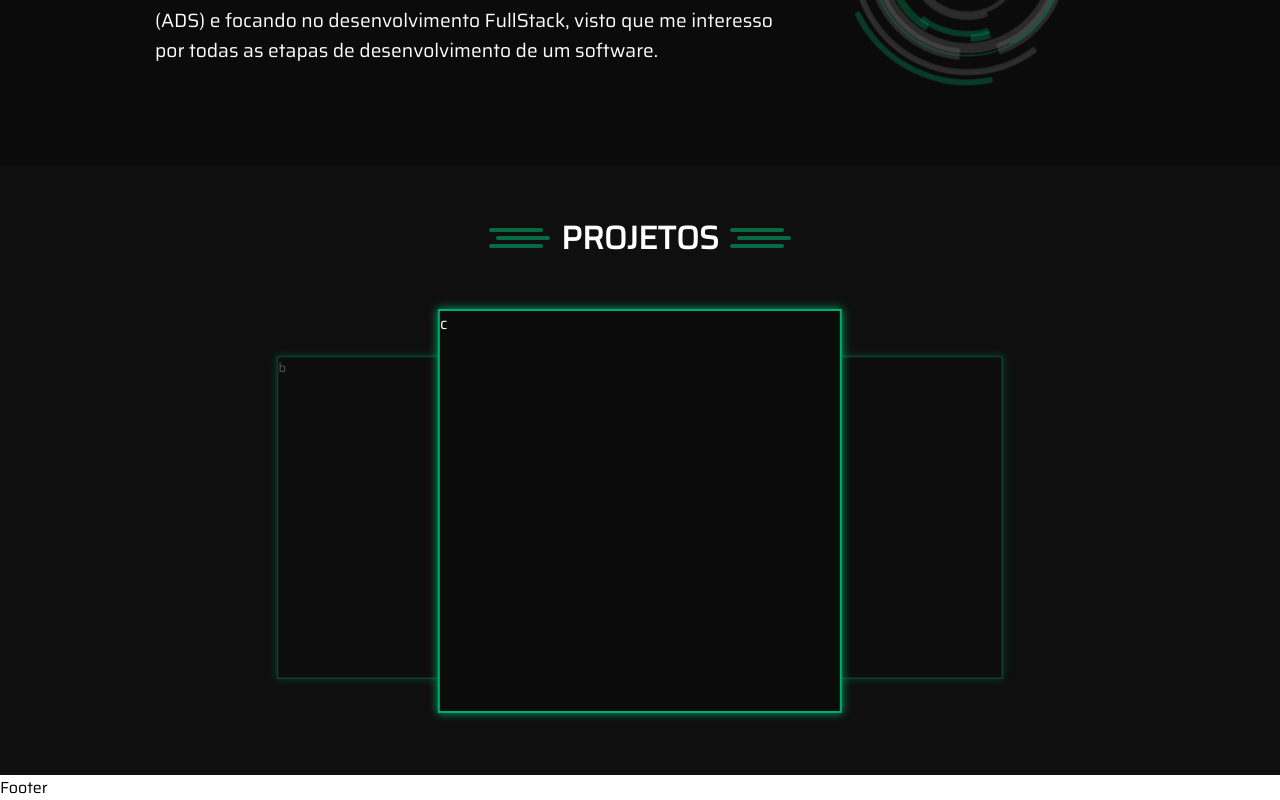
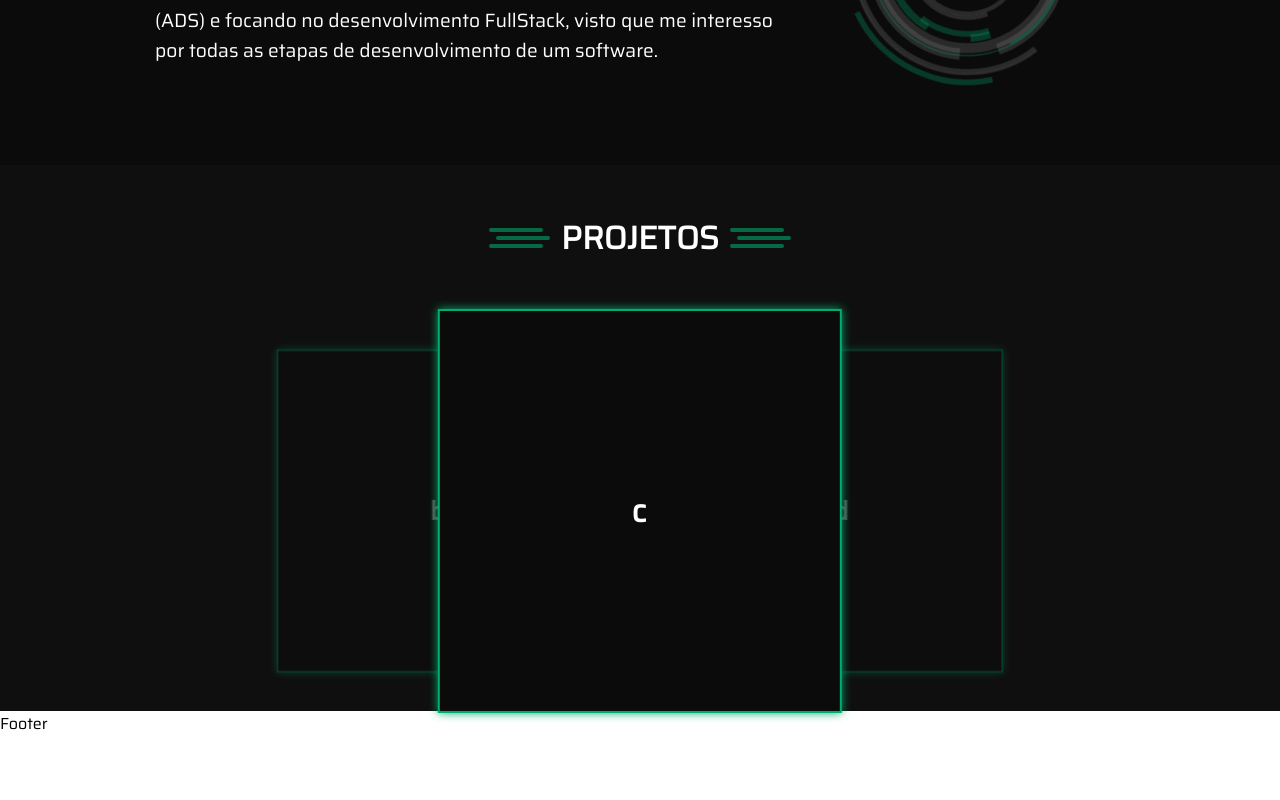
Before and after one commit to Math-Vieira/Portfolio2.0, a React (Create React App) app: page / in a window 1280 px wide. Shown: the part 1111-1911 px from the top of the page. After the commit the page ends 1847 px from the top, so only its background shows below. Built offline with nearby package versions, Linux system fonts and the light colour scheme.

Commit message:
feat: add features to ProjectCard

```diff
--- a/src/components/ProjectCard/index.tsx
+++ b/src/components/ProjectCard/index.tsx
@@ -1,8 +1,59 @@
-import React from "react";
+import { useState } from "react";
 import * as S from "./style";
 
-const ProjectCard = ({ projectName }: { projectName: string }) => {
-    return <S.ProjectContainer>{projectName}</S.ProjectContainer>;
+interface ProjectInterface {
+    projectName: string;
+    projectRepo: string;
+    projectUrl?: string;
+    projectType: string;
+    status: string;
+}
+
+const ProjectCard = (props: ProjectInterface) => {
+    const [infoVisible, setInfoVisible] = useState<boolean>(false);
+    const turnInfoVisibleFalse = () => {
+        setInfoVisible(false);
+    };
+    const turnInfoVisibleTrue = () => {
+        setInfoVisible(true);
+    };
+    return (
+        <S.ProjectContainer
+            onMouseOut={turnInfoVisibleFalse}
+            onMouseOver={turnInfoVisibleTrue}
+        >
+            <S.ProjectType>{props.projectType}</S.ProjectType>
+            <S.ProjectStatus>{props.status}</S.ProjectStatus>
+            {!infoVisible ? (
+                <S.ProjectName className="animeLeft">
+                    {props.projectName}
+                </S.ProjectName>
+            ) : (
+                <S.InfoContainer className="animeLeft">
+                    <li>
+                        <a
+                            href={props.projectRepo}
+                            target="_blank"
+                            rel="noreferrer"
+                        >
+                            Repositório
+                        </a>
+                    </li>
+                    {props.projectUrl && (
+                        <li>
+                            <a
+                                href={props.projectUrl}
+                                target="_blank"
+                                rel="noreferrer"
+                            >
+                                Aplicação no ar
+                            </a>
+                        </li>
+                    )}
+                </S.InfoContainer>
+            )}
+        </S.ProjectContainer>
+    );
 };
 
 export default ProjectCard;
--- a/src/components/ProjectCard/style.ts
+++ b/src/components/ProjectCard/style.ts
@@ -1,11 +1,10 @@
 import styled from "styled-components";
 
 export const ProjectContainer = styled.div`
+    position: relative;
     width: 25rem;
     height: 25rem;
-    margin-bottom: 4rem;
     background-color: ${({ theme }) => theme.primaryColor};
-
     position: relative;
     &:before,
     &:after {
@@ -23,6 +22,52 @@ export const ProjectContainer = styled.div`
     }
     &:nth-child(1):before,
     &:nth-child(1):after {
-        background: linear-gradient(235deg, #00AD6F, #00AD6F, #00AD6F);
+        background: linear-gradient(235deg, #00ad6f, #00ad6f, #00ad6f);
+    }
+
+    display: flex;
+    justify-content: center;
+    align-items: center;
+    flex-direction: column;
+`;
+
+export const ProjectType = styled.div`
+    color: ${({ theme }) => theme.textColor};
+    font-size: 1.3rem;
+    position: absolute;
+    top: 0.5rem;
+    right: 0.7rem;
+`;
+
+export const ProjectStatus = styled.div`
+    color: ${({ theme }) => theme.textColor};
+    font-size: 1.3rem;
+    position: absolute;
+    bottom: 0.5rem;
+    left: 0.7rem;
+`;
+
+export const ProjectName = styled.h3`
+    color: ${({ theme }) => theme.textColor};
+    font-size: 2rem;
+    letter-spacing: 2px;
+    text-align: center;
+    @media (max-width: 500px) {
+        font-size: 1.5rem;
     }
 `;
+
+export const InfoContainer = styled.ul`
+    display: flex;
+    flex-direction: column;
+    align-items: center;
+
+    & li a {
+        color: ${({ theme }) => theme.textColor};
+        font-size: 1.5rem;
+    }
+
+    & li a:hover {
+        color: ${({ theme }) => theme.mainColor};
+    }
+`;
```
